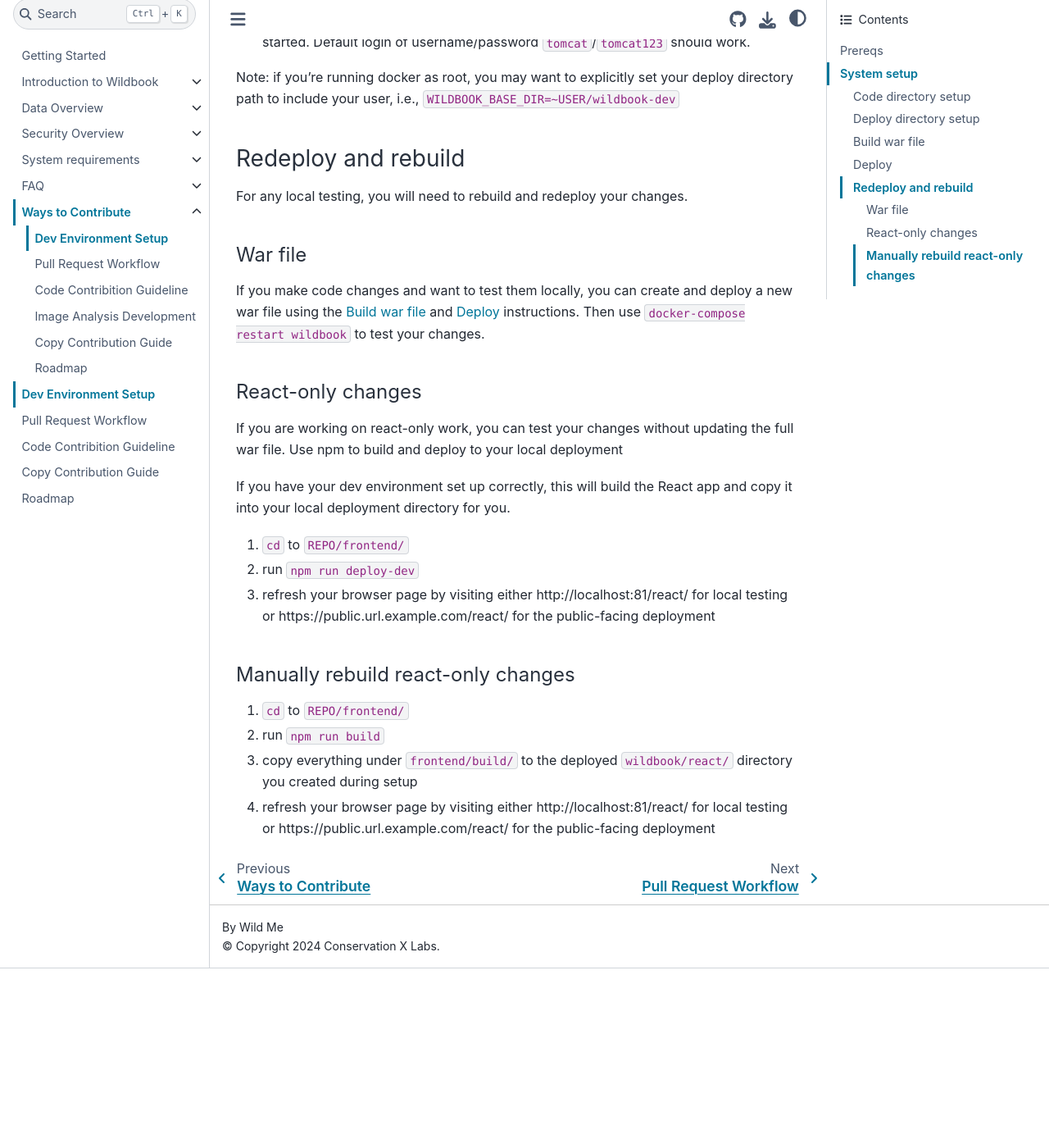
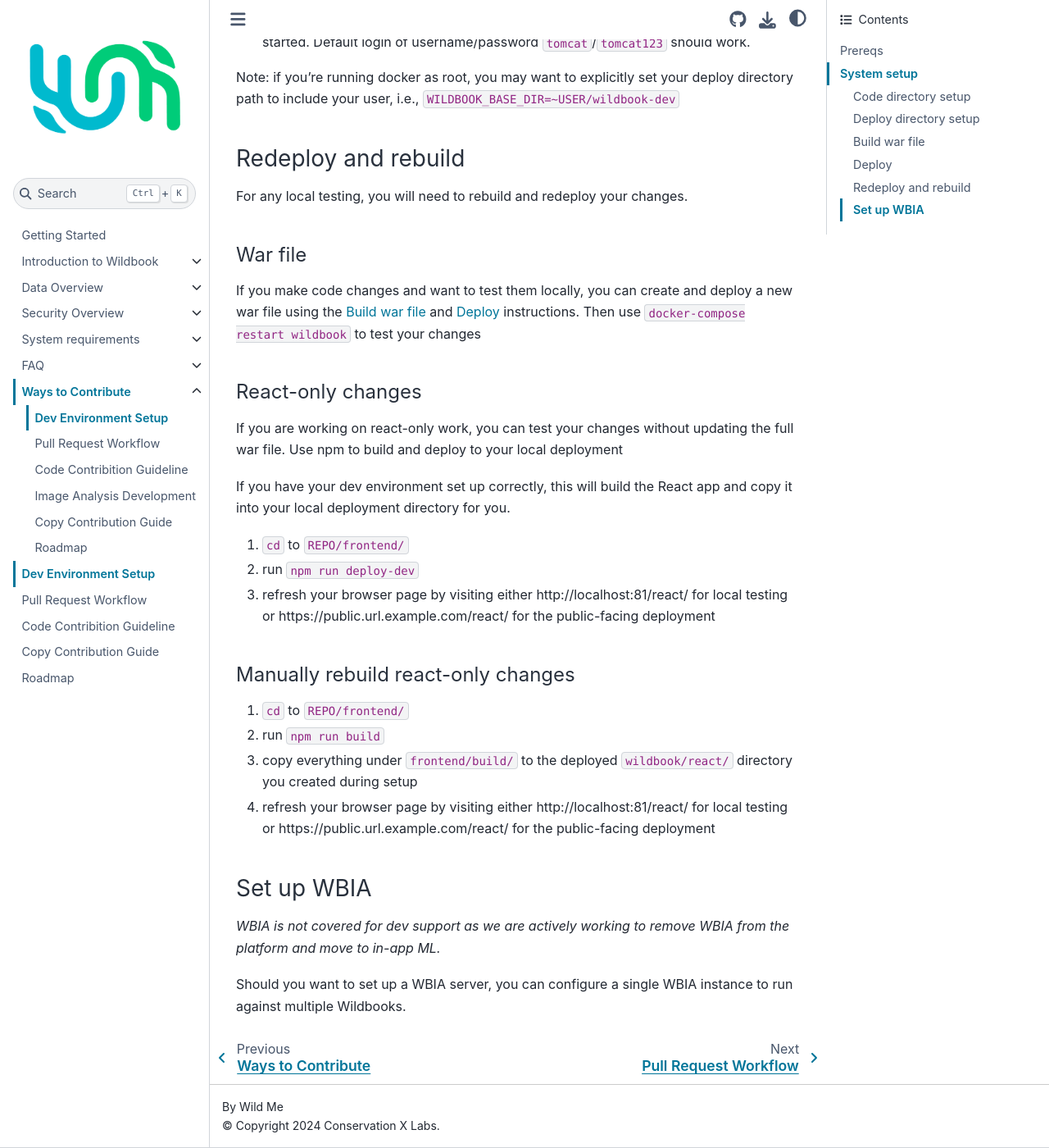
Before and after one commit to WildMeOrg/wildbook-docs, a Sphinx documentation site: the page built from docs/contribute/dev-setup.md, in a window 1280 px wide and 1400 px high, scrolled down 1913 px. Shown: the whole window at 82% size. Built offline with Sphinx 7.4.7 and the Sphinx Book theme 1.1.4, drawn with Linux system fonts in a browser that asks for light colours; before the commit the page ends 3094 px from its top, so only the background shows below that.

Commit message:
WBIA setup not supported
explicit declaration of no support, as well as configuration comment

```diff
--- a/docs/contribute/dev-setup.md
+++ b/docs/contribute/dev-setup.md
@@ -57,7 +57,7 @@
 
 #### War file
 
-If you make code changes and want to test them locally, you can create and deploy a new war file using the [Build war file](#build-war-file) and [Deploy](#deploy) instructions. Then use `docker-compose restart wildbook` to test your changes.
+If you make code changes and want to test them locally, you can create and deploy a new war file using the [Build war file](#build-war-file) and [Deploy](#deploy) instructions. Then use `docker-compose restart wildbook` to test your changes
 
 #### React-only changes
 
@@ -76,3 +76,8 @@
 1. run `npm run build`
 1. copy everything under `frontend/build/` to the deployed `wildbook/react/` directory you created during setup
 1. refresh your browser page by visiting either http://localhost:81/react/ for local testing or https://public.url.example.com/react/ for the public-facing deployment
+
+### Set up WBIA
+_WBIA is not covered for dev support as we are actively working to remove WBIA from the platform and move to in-app ML._
+
+Should you want to set up a WBIA server, you can configure a single WBIA instance to run against multiple Wildbooks.
```
